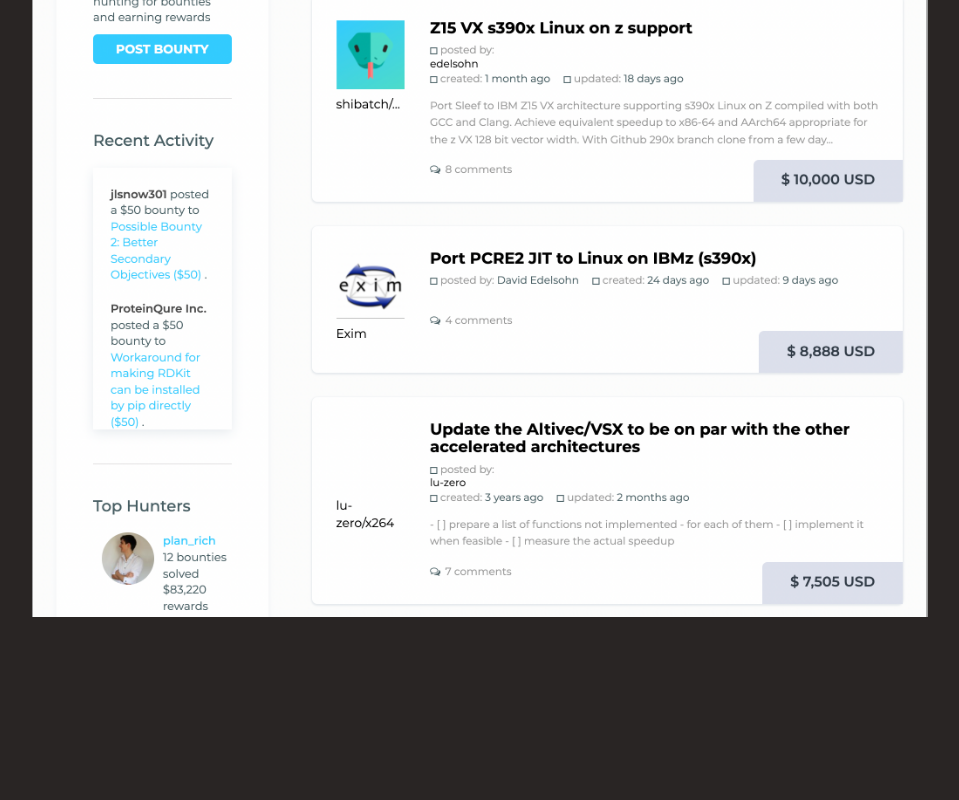
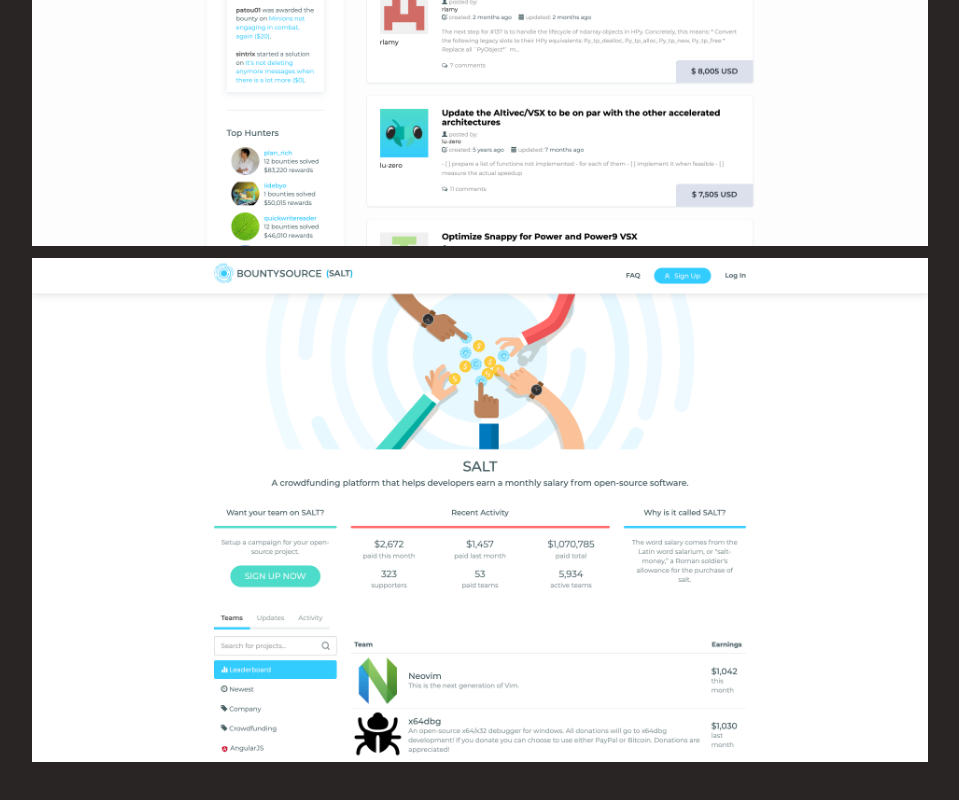
Before and after one commit to youjingwong/youjing, a Next.js app: page /work/bountysource in a window 1280 px wide. Shown: the part 558-1358 px from the top of the page, without its empty margins (160-1119 px from the left). Before the commit the page ends 1255 px from the top, so only its background shows below. Built offline with nearby package versions, Linux system fonts and the light colour scheme.

Commit message:
improve bountysource image

```diff
--- a/pages/work/bountysource.tsx
+++ b/pages/work/bountysource.tsx
@@ -1,6 +1,7 @@
 import Image from "next/image";
 import React from "react";
 import home from "../../public/work/bountysource/home.png";
+import salt from "../../public/work/bountysource/salt.png";
 import BackToHomeLink from "../../src/data/components/BackToHomeLink";
 
 interface StoneAndChalkProps {}
@@ -40,6 +41,15 @@
             layout="responsive"
           />
         </div>
+        <div className="mt-3">
+          <Image
+            src={salt}
+            alt="salt"
+            placeholder="blur"
+            sizes="(min-width: 1024px) 1024px, 100vw"
+            layout="responsive"
+          />
+        </div>
       </div>
     </div>
   );
```
Also changed, not shown: public/work/bountysource/home.png, public/work/bountysource/salt.png (added).
